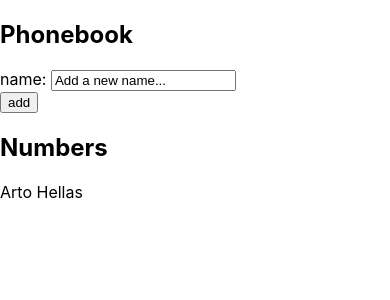
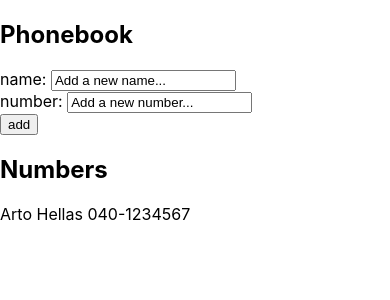
Before and after one commit to jajulaht/hy_harjoitukset, a React (Create React App) app in the folder osa2/puhelinluettelo/: page / in a window 390 px wide. Shown: the top 300 px of the page. Built offline with nearby package versions, Linux system fonts and the light colour scheme.

Commit message:
course phone book step 3 done

```diff
--- a/osa2/puhelinluettelo/src/App.js
+++ b/osa2/puhelinluettelo/src/App.js
@@ -1,22 +1,30 @@
 import React, { useState } from 'react'
 
-const Person = ({ name }) => {
+const Person = ({ name, number }) => {
   return (
-    <span>{name}</span>
+    <span>{name} {number}</span>
   )
 }
 
 const App = () => {
   const [ persons, setPersons] = useState([
-    { name: 'Arto Hellas' }
+    { name: 'Arto Hellas', number: '040-1234567' }
   ])
   const [ newName, setNewName ] = useState(
     'Add a new name...'
+  )
+  const [ newNumber, setNewNumber ] = useState(
+    'Add a new number...'
   )
 
   // Handle input fields change event and state
   const handleNameChange = (event) => {
     setNewName(event.target.value)
+  }
+
+  // Handle input fields change event and state
+  const handleNumberChange = (event) => {
+    setNewNumber(event.target.value)
   }
 
   // Adding a name to state array
@@ -28,10 +36,12 @@ const App = () => {
     }
     else {
       const nameObject = {
-        name: newName
+        name: newName,
+        number: newNumber
       }
       setPersons(persons.concat(nameObject))
       setNewName('Add a new name...')
+      setNewNumber('Add a new number...')
     }
   }
 
@@ -40,6 +50,7 @@ const App = () => {
     <React.Fragment key={person.name}>
     <Person
       name={person.name}
+      number={person.number}
     /><br />
     </React.Fragment>
   )
@@ -49,9 +60,13 @@ const App = () => {
       <h2>Phonebook</h2>
       <form onSubmit={addName}>
         <div>
-          name: <input value={newName}
-                       onChange={handleNameChange}
+          name:   <input value={newName}
+                         onChange={handleNameChange}
           />
+        </div>
+        <div>
+          number: <input value={newNumber}
+                         onChange={handleNumberChange} />
         </div>
         <div>
           <button type="submit">add</button>
```
